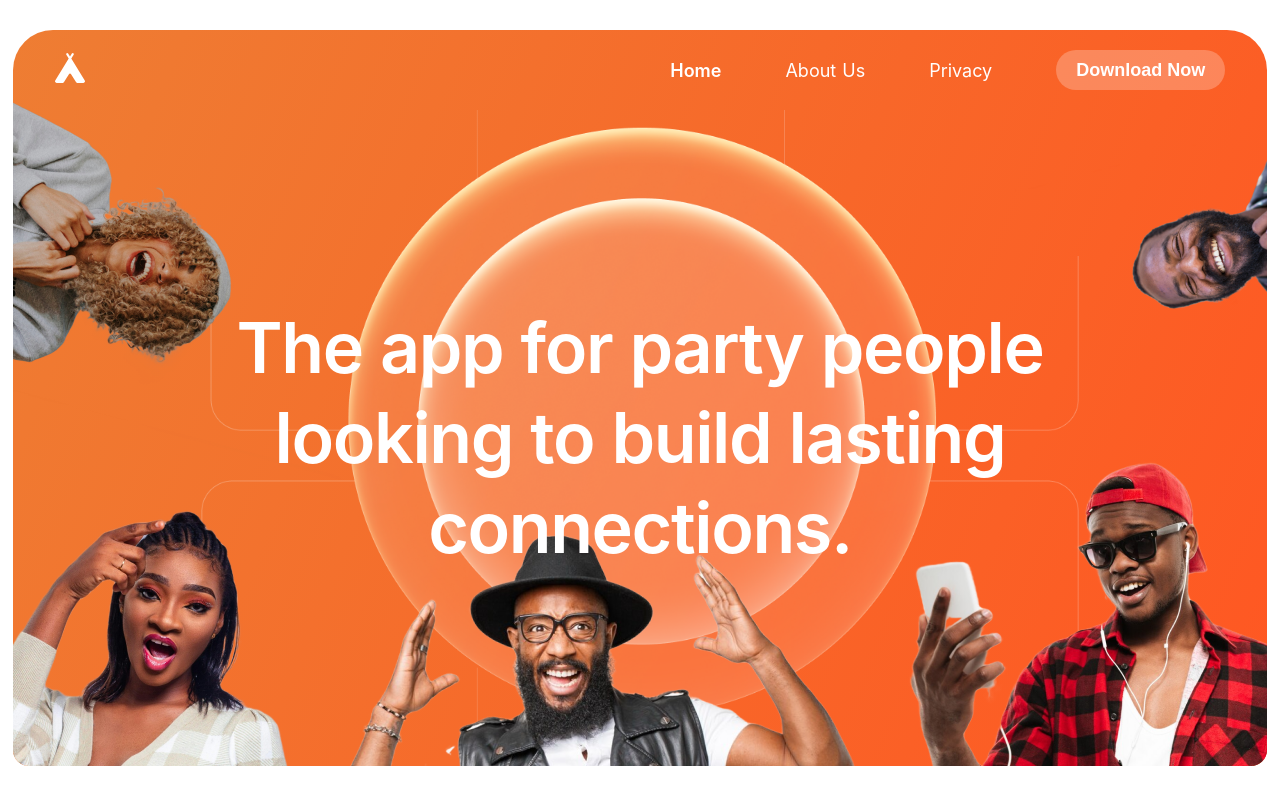
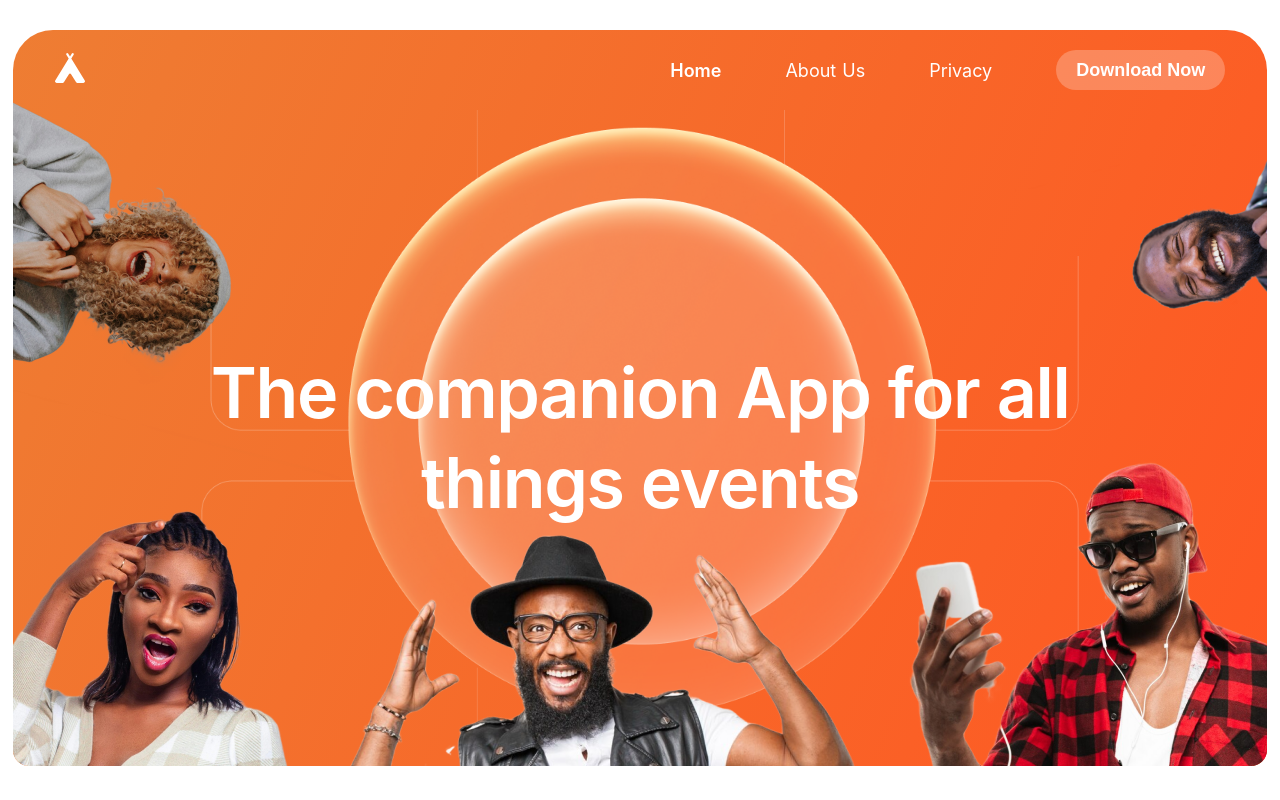
Before and after one commit to mosopedev/tent-website, a Nuxt app: page / in a window 1280 px wide. Shown: the top 800 px of the page. Built offline with nearby package versions, Linux system fonts and the light colour scheme; a web font is replaced by a local one.

Commit message:
fix: style bug

```diff
--- a/components/Hero.vue
+++ b/components/Hero.vue
@@ -14,7 +14,7 @@
             </div>
             <div class="hero-body-overlay">
                 <h1 class="hero-heading">
-                    The app for party people looking to build lasting connections.
+                    The companion App for all things events
                 </h1>
             </div>
         </div>
```
